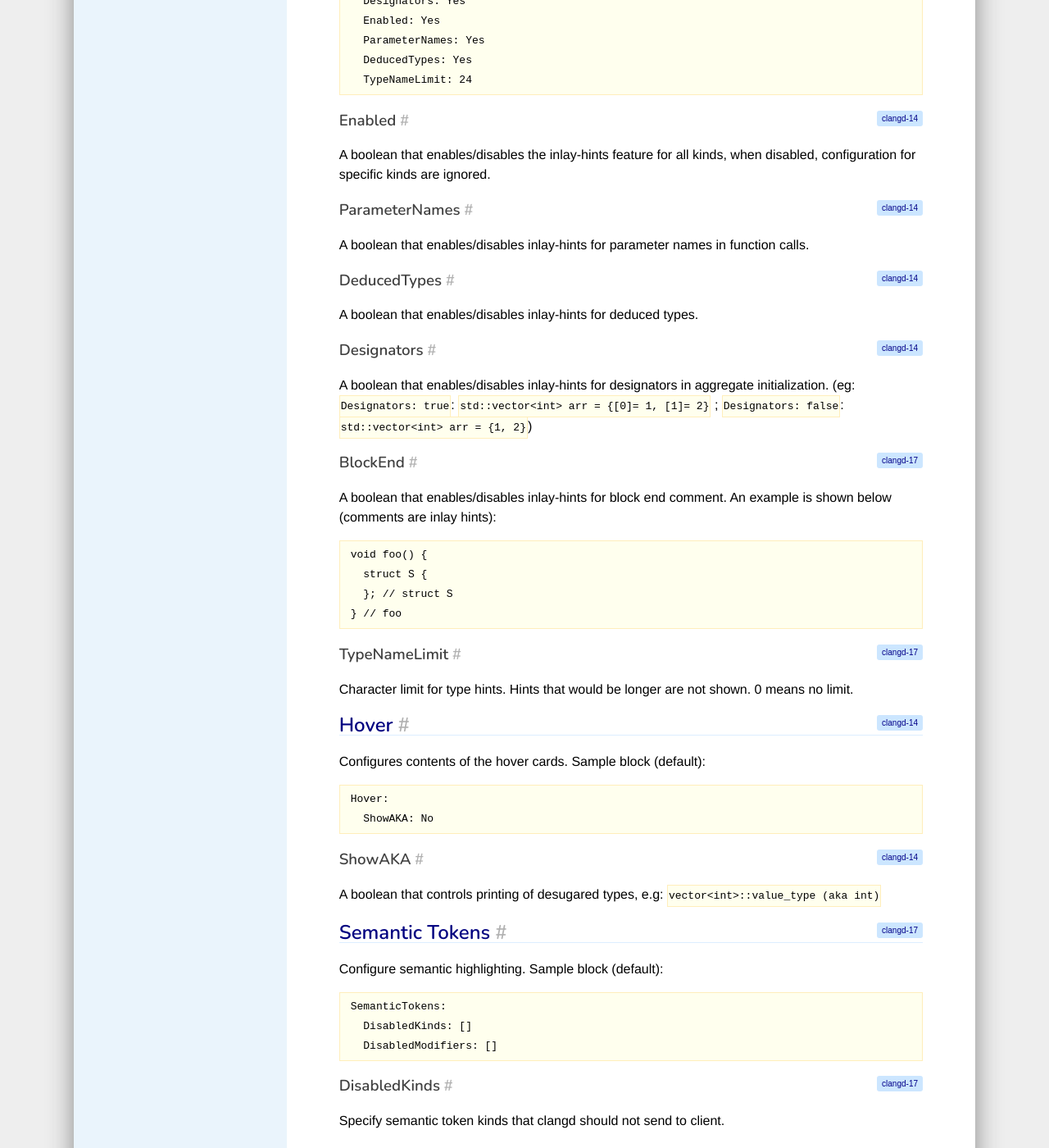
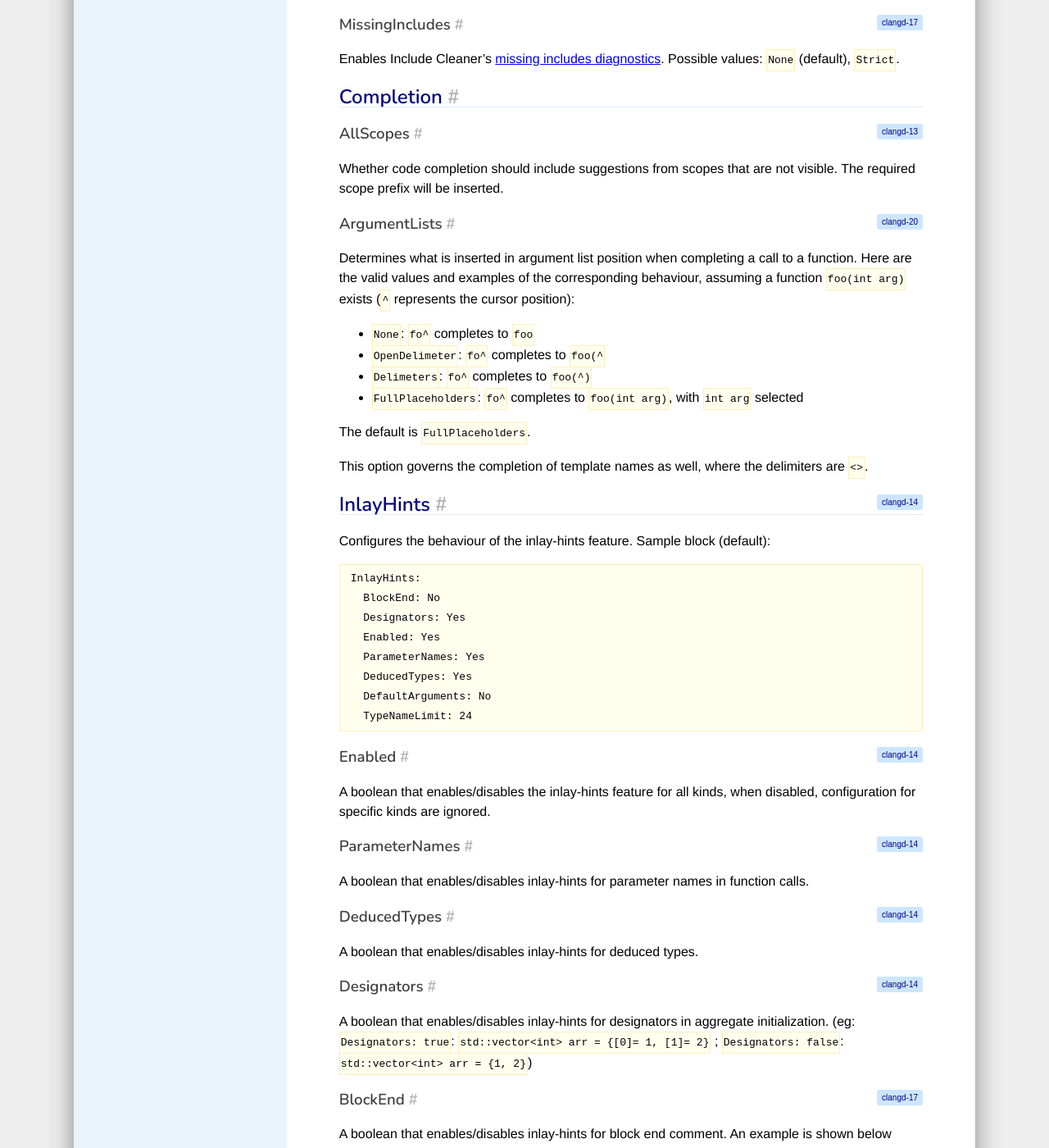
Before and after one commit to llvm/clangd-www, a Jekyll site: the page built from config.md, in a window 1280 px wide and 1400 px high, scrolled down 7914 px. Shown: the whole window at 82% size. Built offline with Jekyll 4.4.1, drawn with Linux system fonts in a browser that asks for light colours; our own code applies the rules of GitHub Pages for plain Markdown files; some of the changed text lies outside the part shown.

Commit message:
Document new config options in clangd 20 (#122)

````diff
--- a/config.md
+++ b/config.md
@@ -215,6 +215,26 @@
 All nested namespaces are affected as well.
 Affects availability of the AddUsing tweak.
 
+### QuotedHeaders
+{:.v20}
+
+A list of regexes. Headers whose path matches one of these regexes are
+inserted using `""` syntax.
+
+### AngledHeaders
+{:.v20}
+
+A list of regexes. Headers whose path matches one of these regexes are
+inserted using `<>` syntax.
+
+Example:
+
+```
+Style:
+  QuotedHeaders: "src/.*"
+  AngledHeaders: ["path/sdk/.*", "third-party/.*"]
+```
+
 ## Diagnostics
 {:.v12}
 
@@ -327,11 +347,29 @@
 Possible values: `None` (default), `Strict`.
 
 ## Completion
-{:.v13}
 
 ### AllScopes
+{:.v13}
 Whether code completion should include suggestions from scopes that are
 not visible. The required scope prefix will be inserted.
+
+### ArgumentLists
+{:.v20}
+
+Determines what is inserted in argument list position when completing a
+call to a function. Here are the valid values and examples of the
+corresponding behaviour, assuming a function `foo(int arg)` exists
+(`^` represents the cursor position):
+
+- `None`: `fo^` completes to `foo`
+- `OpenDelimeter`: `fo^` completes to `foo(^`
+- `Delimeters`: `fo^` completes to `foo(^)`
+- `FullPlaceholders`: `fo^` completes to `foo(int arg)`, with `int arg` selected
+
+The default is `FullPlaceholders`.
+
+This option governs the completion of template names as well, where
+the delimiters are `<>`.
 
 ## InlayHints
 {:.v14}
@@ -345,6 +383,7 @@
   Enabled: Yes
   ParameterNames: Yes
   DeducedTypes: Yes
+  DefaultArguments: No
   TypeNameLimit: 24
 ```
 
@@ -380,6 +419,21 @@
   struct S {
   }; // struct S
 } // foo
+```
+
+### DefaultArguments
+{:.v20}
+
+A boolean that enables/disables inlay hints for default arguments. Example:
+
+```c++
+void foo(int a, int b = 42);
+void bar() {
+  // This line will be displayed as `foo(a: 41, b: 42);`
+  // The `a:` is the usual parameter hint.
+  // The `, b: 42` is a default argument hint.
+  foo(41);
+}
 ```
 
 ### TypeNameLimit
--- a/styles.css
+++ b/styles.css
@@ -169,7 +169,8 @@
 
 /* Version marker ornaments */
 .v6::before, .v7::before, .v8::before, .v9::before, .v10::before, .v11::before, .v12::before,
-.v13::before, .v14::before, .v15::before, .v16::before, .v17::before, .v18::before, .v19::before {
+.v13::before, .v14::before, .v15::before, .v16::before, .v17::before, .v18::before, .v19::before,
+.v20::before {
   color: #008;
   border-radius: 3px;
   padding: 0.2em 0.6em;
@@ -195,6 +196,7 @@
 .v17::before { content: "clangd-17"; }
 .v18::before { content: "clangd-18"; }
 .v19::before { content: "clangd-19"; }
+.v20::before { content: "clangd-20"; }
 #edit {
   text-decoration: none;
   position: absolute;
````
